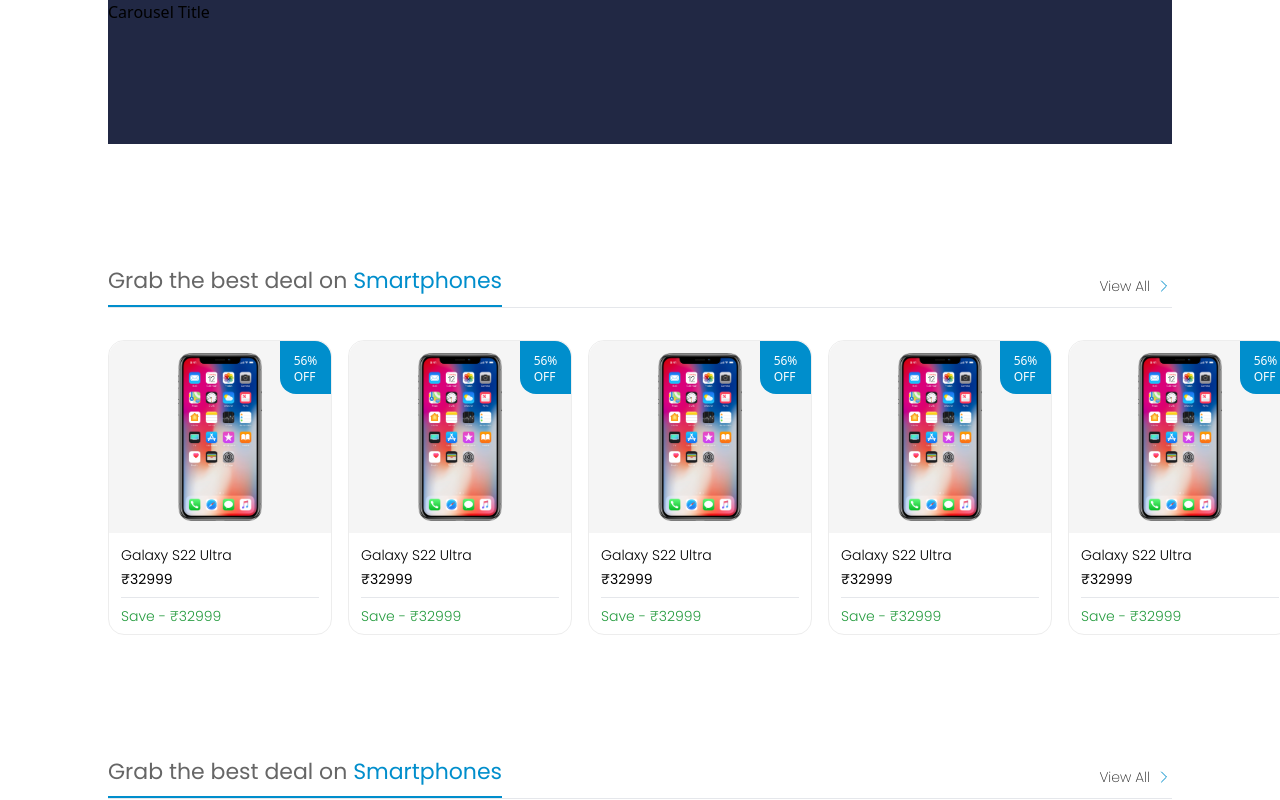
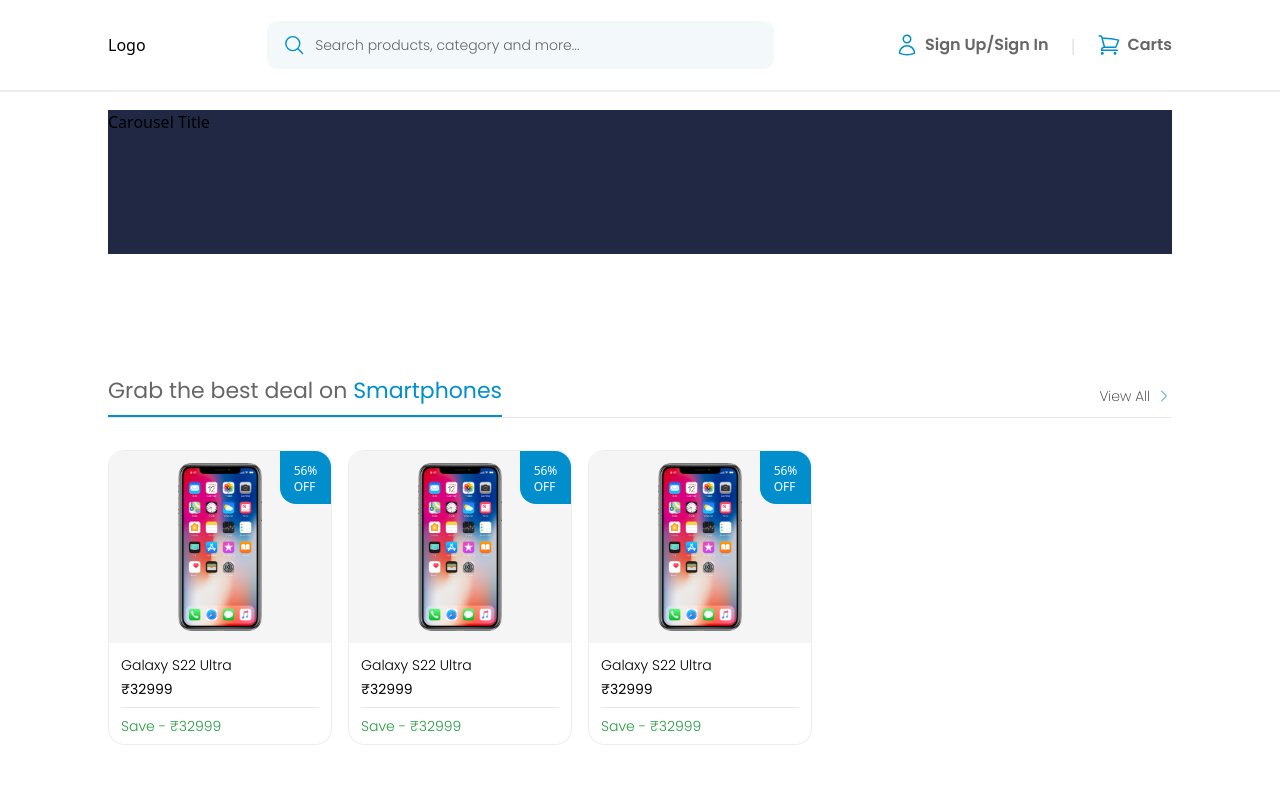
Before and after one commit to januard064/ecommerce-next, a Next.js app: page / in a window 1280 px wide. Shown: the top 800 px of the page. Built offline with nearby package versions, Linux system fonts and the light colour scheme.

Commit message:
provide navbar

```diff
--- a/components/Layout/layout.js
+++ b/components/Layout/layout.js
@@ -1,15 +1,18 @@
+import Navbar from "../navbar/navbar"
+
 const Layout = (props) => {
 
     return (
-        <main className="grid grid-cols-12 gap-4">
-            <div className="lg:col-span-1 hidden lg:block" />
-            <div className="lg:col-span-10 col-span-12">
-                {props.children}
-            </div>
-            <div className="lg:col-span-1 hidden lg:block" />
-        </main>
+        <>
+            <main className="grid grid-cols-12 gap-4 mt-[110px]">
+                <div className="md:col-span-1 hidden lg:block" />
+                <div className="lg:col-span-10 md:col-span-12">
+                    {props.children}
+                </div>
+                <div className="lg:col-span-1 hidden lg:block" />
+            </main>
+        </>
     )
-
 }
 
 export default Layout
--- /dev/null
+++ b/components/icons/cart-icon.js
@@ -0,0 +1,9 @@
+const CartIcon = () => {
+    return (
+        <svg xmlns="http://www.w3.org/2000/svg" fill="none" viewBox="0 0 24 24" strokeWidth={1.5} stroke="currentColor" className="w-6 h-6 stroke-[#008ECC]">
+            <path strokeLinecap="round" strokeLinejoin="round" d="M2.25 3h1.386c.51 0 .955.343 1.087.835l.383 1.437M7.5 14.25a3 3 0 00-3 3h15.75m-12.75-3h11.218c1.121-2.3 2.1-4.684 2.924-7.138a60.114 60.114 0 00-16.536-1.84M7.5 14.25L5.106 5.272M6 20.25a.75.75 0 11-1.5 0 .75.75 0 011.5 0zm12.75 0a.75.75 0 11-1.5 0 .75.75 0 011.5 0z" />
+        </svg>
+    )
+}
+
+export default CartIcon
--- /dev/null
+++ b/components/icons/user-icon.js
@@ -0,0 +1,9 @@
+const UserIcon = () => {
+    return (
+        <svg xmlns="http://www.w3.org/2000/svg" fill="none" viewBox="0 0 24 24" strokeWidth={1.5} stroke="currentColor" className="w-6 h-6 stroke-[#008ECC]">
+            <path strokeLinecap="round" strokeLinejoin="round" d="M15.75 6a3.75 3.75 0 11-7.5 0 3.75 3.75 0 017.5 0zM4.501 20.118a7.5 7.5 0 0114.998 0A17.933 17.933 0 0112 21.75c-2.676 0-5.216-.584-7.499-1.632z" />
+        </svg>
+    )
+}
+
+export default UserIcon
--- /dev/null
+++ b/components/navbar/chip-menu.js
@@ -0,0 +1,22 @@
+import UserIcon from "../icons/user-icon"
+
+const ChipMenu = (props) => {
+
+    const { icon, text } = props.menu
+    const { index, menuLength } = props
+
+    return (
+        <>
+            <div className="flex flex-start items-center cursor-pointer">
+                {icon}
+                <p style={{ fontFamily: 'Poppins-SemiBold' }} className="ml-1.5 text-[#666666] text-base">{text}</p>
+                {(index < menuLength - 1) &&
+                    (<div className="mx-5 text-[#D9D9D9] ">|</div>)
+                }
+
+            </div>
+        </>
+    )
+}
+
+export default ChipMenu
--- /dev/null
+++ b/components/navbar/navbar-menu.js
@@ -0,0 +1,27 @@
+import ChipMenu from "./chip-menu"
+
+import UserIcon from "../icons/user-icon"
+import CartIcon from "../icons/cart-icon"
+
+const menuItems = [
+    {
+        icon: <UserIcon />,
+        text: 'Sign Up/Sign In'
+    },
+    {
+        icon: <CartIcon />,
+        text: 'Carts'
+    }
+]
+
+const NavbarMenu = () => {
+    return (
+        <div className="flex justify-end">
+            {menuItems.map((menu, index) => (
+                <ChipMenu menu={menu} index={index} menuLength={menuItems.length} />
+            ))}
+        </div>
+    )
+}
+
+export default NavbarMenu
--- a/components/navbar/navbar.js
+++ b/components/navbar/navbar.js
@@ -1,8 +1,25 @@
+import SearchBar from "./search-bar"
+import NavbarMenu from "./navbar-menu"
+
 const Navbar = () => {
     return (
-      <nav  >
-
-      </nav>
+        <div className="bg-[#FFFFFF] z-50 border-b-2 border-[#EDEDED] fixed top-0 w-full">
+            <div className="grid grid-cols-12 gap-4">
+                <div className="md:col-span-1 hidden lg:block" />
+                <div className="lg:col-span-10 md:col-span-12">
+                    <div className="flex sm:justify-between h-[90px] items-center">
+                        <div className="text-black cursor-pointer">Logo</div>
+                        <div className="">
+                            <SearchBar />
+                        </div>
+                        <div className="">
+                            <NavbarMenu />
+                        </div>
+                    </div>
+                </div>
+                <div className="lg:col-span-1 hidden lg:block" />
+            </div>
+        </div>
     )
 }
 
--- /dev/null
+++ b/components/navbar/search-bar.js
@@ -0,0 +1,16 @@
+const SearchBar = () => {
+    return (
+        <>
+            <label class="h-12 w-[507px] relative flex items-center bg-[#F3F9FB] rounded-[10px] px-4">
+                <svg xmlns="http://www.w3.org/2000/svg" fill="none" viewBox="0 0 24 24" strokeWidth={1.5} stroke="currentColor" className="w-6 h-6 items-center stroke-[#008ECC] mr-[10px]">
+                    <path strokeLinecap="round" strokeLinejoin="round" d="M21 21l-5.197-5.197m0 0A7.5 7.5 0 105.196 5.196a7.5 7.5 0 0010.607 10.607z" />
+                </svg>
+                <input style={{fontFamily:'Poppins-Light'}} type="text" id="searchProducts" placeholder="Search products, category and more..."
+                    className="bg-[#F3F9FB] w-[100%] hover:outline-none focus:outline-none placeholder:text-[#666666] text-[#222222] text-sm"
+                />
+            </label>
+        </>
+    )
+}
+
+export default SearchBar
--- a/components/product-card/product-card-list.js
+++ b/components/product-card/product-card-list.js
@@ -4,7 +4,7 @@
     return (
         <>
             <div className="flex">
-                {[0, 1, 2, 3, 4].map((res) => (
+                {[0, 1, 2, ].map((res) => (
                     <div className="mr-4">
                         <ProductCard />
                     </div>
--- a/pages/_app.js
+++ b/pages/_app.js
@@ -1,12 +1,17 @@
 import '@/styles/globals.css'
 import localFont from 'next/font/local'
 import Layout from '@/components/Layout/layout'
+import Navbar from '@/components/navbar/navbar'
 
 export default function App({ Component, pageProps }) {
   return (
-    <Layout>
-      <Component {...pageProps} />
-    </Layout>
+    <>
+      <Navbar />
+      <Layout>
+        <Component {...pageProps} />
+      </Layout>
+    </>
+
   )
 
 }
```
Also changed, not shown: components/navbar/company-logo.js (added).
